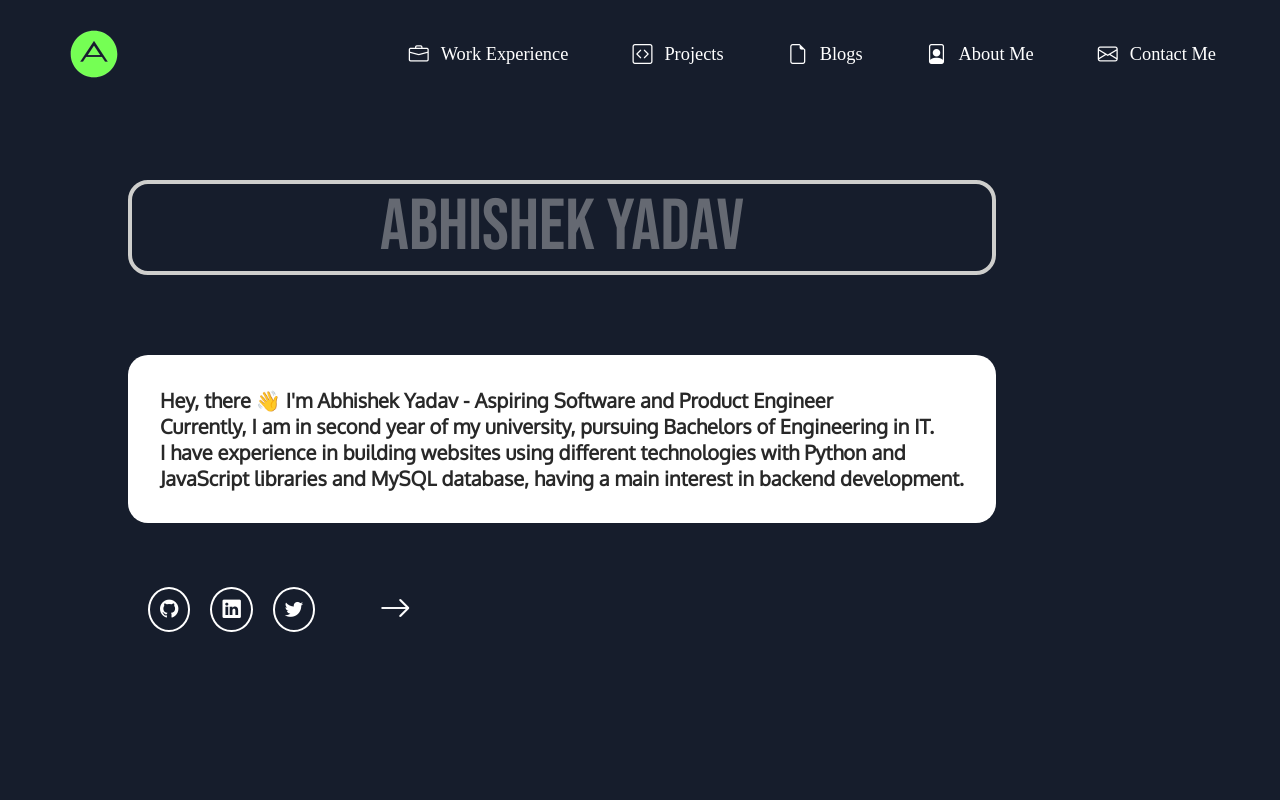
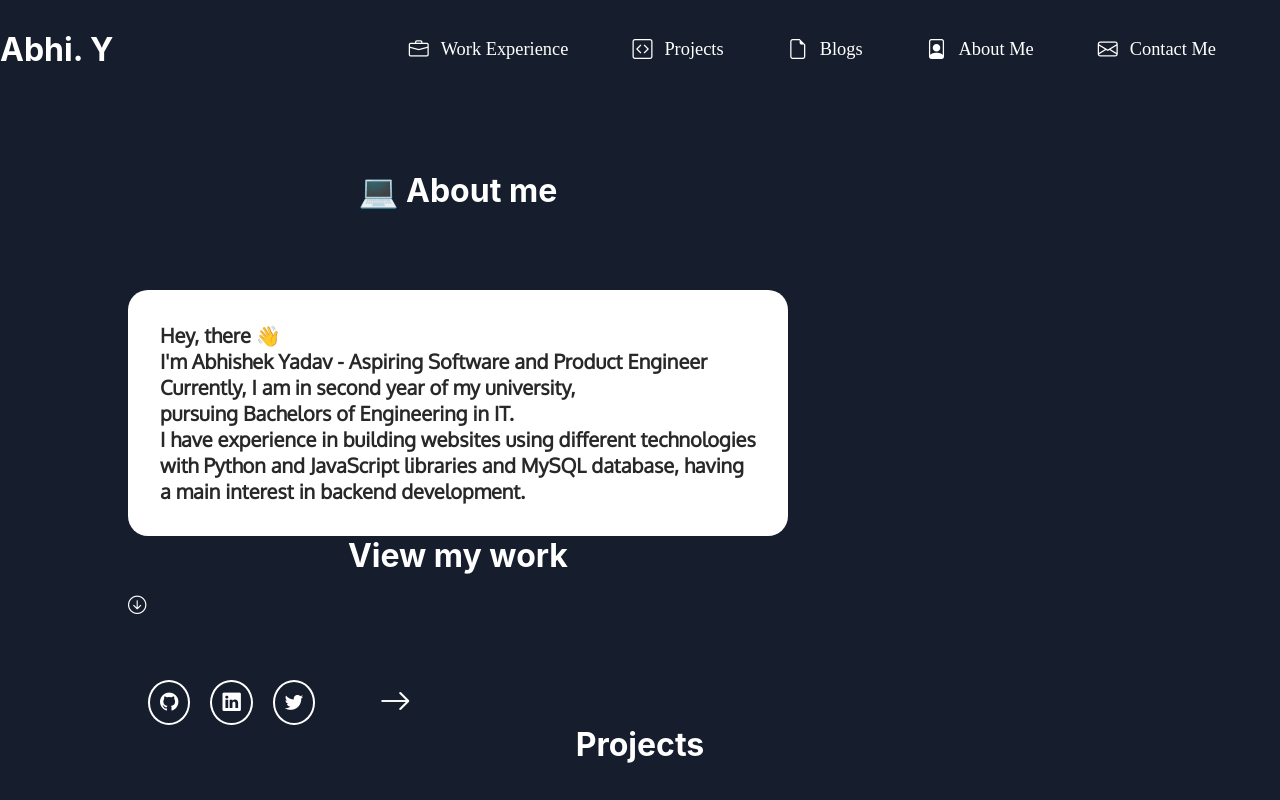
Before and after one commit to abhishekY2401/abhixyz, a React (Create React App) app: page / in a window 1280 px wide. Built offline with nearby package versions, Linux system fonts and the light colour scheme; a web font is replaced by a local one.

Commit message:
added more components

```diff
--- a/src/App.js
+++ b/src/App.js
@@ -1,5 +1,6 @@
 import "./App.css";
 import Navbar from "./Navbar";
+import Projects from "./Projects";
 
 function App() {
   return (
@@ -7,19 +8,27 @@ function App() {
       <Navbar />
       <main>
         <div className="names">
-          <p id="name">Abhishek Yadav</p>
           <div className="about-me-card">
+            <h1>💻 About me</h1>
+            <div className="dash"></div>
             <h4>
-              Hey, there 👋 I'm Abhishek Yadav - Aspiring Software and Product
-              Engineer
+              Hey, there 👋 <br />
+              I'm Abhishek Yadav - Aspiring Software and Product Engineer
               <br />
-              Currently, I am in second year of my university, pursuing
+              Currently, I am in second year of my university, <br /> pursuing
               Bachelors of Engineering in IT.
               <br />I have experience in building websites using different
-              technologies with Python and <br />
-              JavaScript libraries and MySQL database, having a main interest in
-              backend development.
+              technologies <br />
+              with Python and JavaScript libraries and MySQL database, having{" "}
+              <br />a main interest in backend development.
             </h4>
+          </div>
+          <div className="view-work">
+            <h1>View my work</h1>
+            <br />
+            <a href="/">
+              <i class="bi bi-arrow-down-circle"></i>
+            </a>
           </div>
         </div>
       </main>
@@ -43,6 +52,8 @@ function App() {
           </a>
         </div>
       </section>
+
+      <Projects />
     </div>
   );
 }
--- a/src/Navbar.js
+++ b/src/Navbar.js
@@ -1,10 +1,11 @@
 import "./Navbar.css";
-import { ReactComponent as Logo } from "./logo.svg";
 
 const Navbar = () => {
   return (
     <div className="navbar">
-      <Logo fill="#75ff54" stroke="#fff" id="logo" />
+      <div>
+        <h1 id="my-logo">Abhi. Y</h1>
+      </div>
       <nav>
         <ul>
           <li className="work">
--- /dev/null
+++ b/src/Projects.js
@@ -0,0 +1,9 @@
+const Projects = () => {
+  return (
+    <div>
+      <h1>Projects</h1>
+    </div>
+  );
+};
+
+export default Projects;
```
Also changed, not shown: src/Work.js (added).
